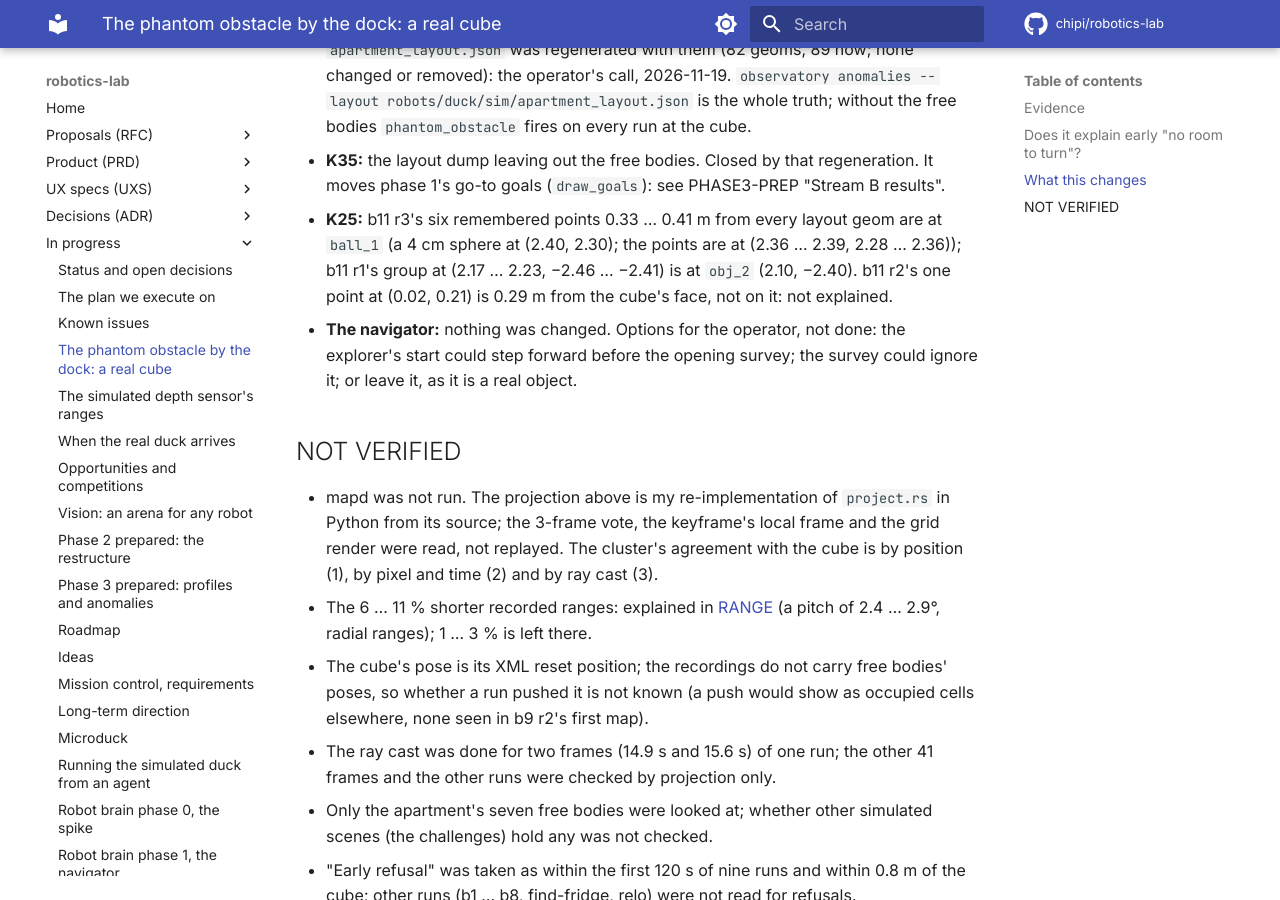
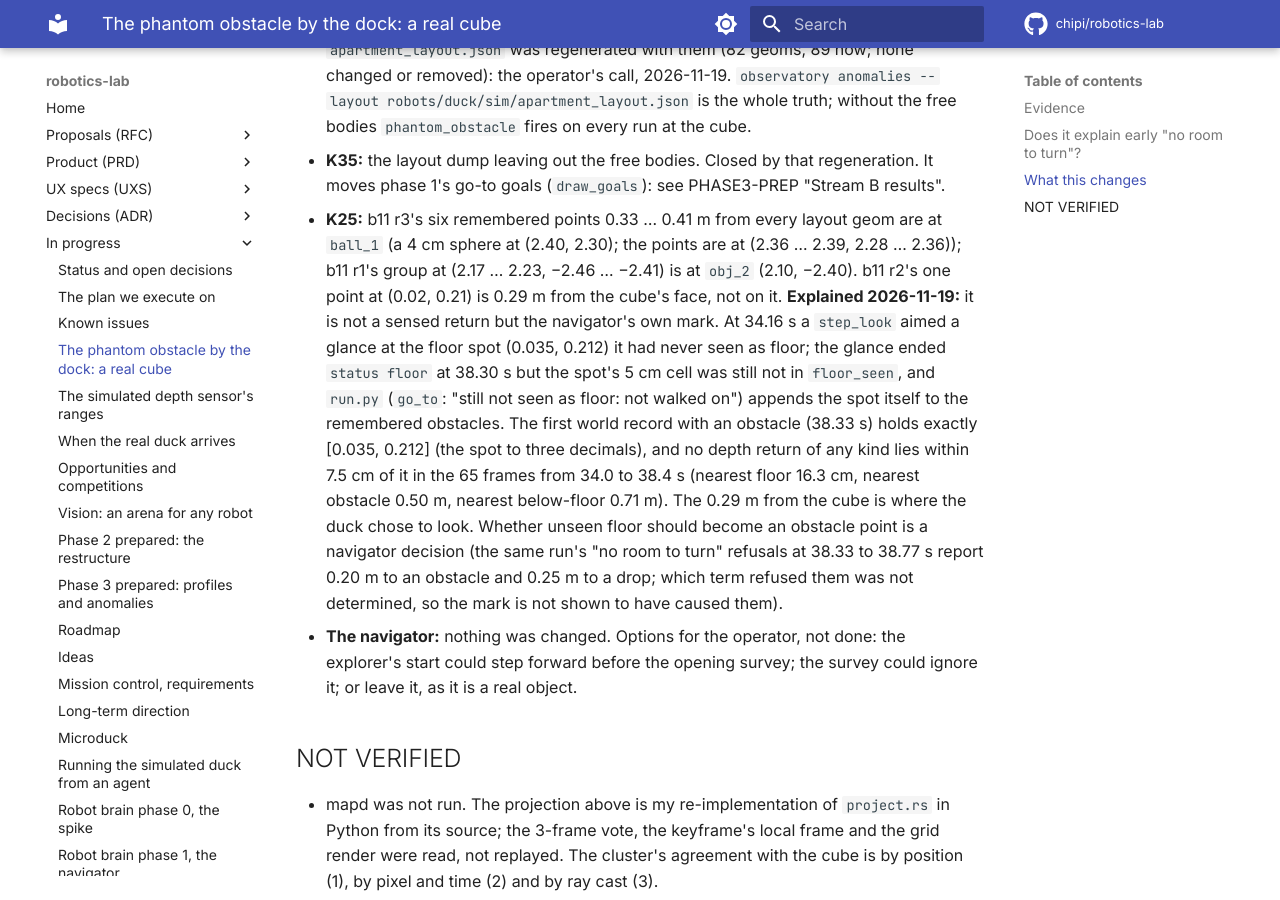
Before and after one commit to chipi/robotics-lab, an MkDocs documentation site: the page built from docs/wip/PHANTOM.md, in a window 1280 px wide and 900 px high, scrolled down 2343 px. Built offline with MkDocs 1.6.1 and Material for MkDocs 9.7.7, drawn with Linux system fonts in a browser that asks for light colours; comment, search, counter and statistics services are not loaded.

Commit message:
K25: b11 r2's one remembered point is the navigator's own mark, not a return
The point at (0.02, 0.21) in the world frame, (0.035, 0.212) in the map's: at 34.16 s a
step_look aimed a glance at that unseen floor spot; the glance ended "floor" at 38.30 s with the
spot's cell still not in floor_seen, and run.py appends such a spot to the remembered obstacles
("still not seen as floor: not walked on"). The first world record with an obstacle (38.33 s)
holds exactly the spot, and no depth return of any kind lies within 7.5 cm of it in the 65 frames
from 34.0 to 38.4 s (nearest floor 16.3 cm, obstacle 0.50 m, below-floor 0.71 m).

By design; whether unseen floor should be an obstacle point is the navigator's. Not shown: that
the mark caused the "no room to turn" refusals of 38.33-38.77 s.

Co-Authored-By: Claude Opus 5.5 <noreply@anthropic.com>
Claude-Session: https://claude.ai/code/session_014cvkLDtihKBLiV2cbMenbC

```diff
--- a/docs/wip/PHANTOM.md
+++ b/docs/wip/PHANTOM.md
@@ -83,7 +83,18 @@ systematic.
 - **K25:** b11 r3's six remembered points 0.33 … 0.41 m from every layout geom are at `ball_1` (a 4
   cm sphere at (2.40, 2.30); the points are at (2.36 … 2.39, 2.28 … 2.36)); b11 r1's group at (2.17
   … 2.23, −2.46 … −2.41) is at `obj_2` (2.10, −2.40). b11 r2's one point at (0.02, 0.21) is 0.29 m
-  from the cube's face, not on it: not explained.
+  from the cube's face, not on it. **Explained 2026-11-19:** it is not a sensed return but the
+  navigator's own mark. At 34.16 s a `step_look` aimed a glance at the floor spot (0.035, 0.212) it
+  had never seen as floor; the glance ended `status floor` at 38.30 s but the spot's 5 cm cell was
+  still not in `floor_seen`, and `run.py` (`go_to`: "still not seen as floor: not walked on")
+  appends the spot itself to the remembered obstacles. The first world record with an obstacle
+  (38.33 s) holds exactly [0.035, 0.212] (the spot to three decimals), and no depth return of any
+  kind lies within 7.5 cm of it in the 65 frames from 34.0 to 38.4 s (nearest floor 16.3 cm,
+  nearest obstacle 0.50 m, nearest below-floor 0.71 m). The 0.29 m from the cube is where the duck
+  chose to look. Whether unseen floor should become an obstacle point is a navigator decision (the
+  same run's "no room to turn" refusals at 38.33 to 38.77 s report 0.20 m to an obstacle and 0.25 m
+  to a drop; which term refused them was not determined, so the mark is not shown to have caused
+  them).
 - **The navigator:** nothing was changed. Options for the operator, not done: the explorer's start
   could step forward before the opening survey; the survey could ignore it; or leave it, as it is a
   real object.
```
Also changed, not shown: docs/wip/KNOWN-ISSUES.md (+1 -1 lines).
